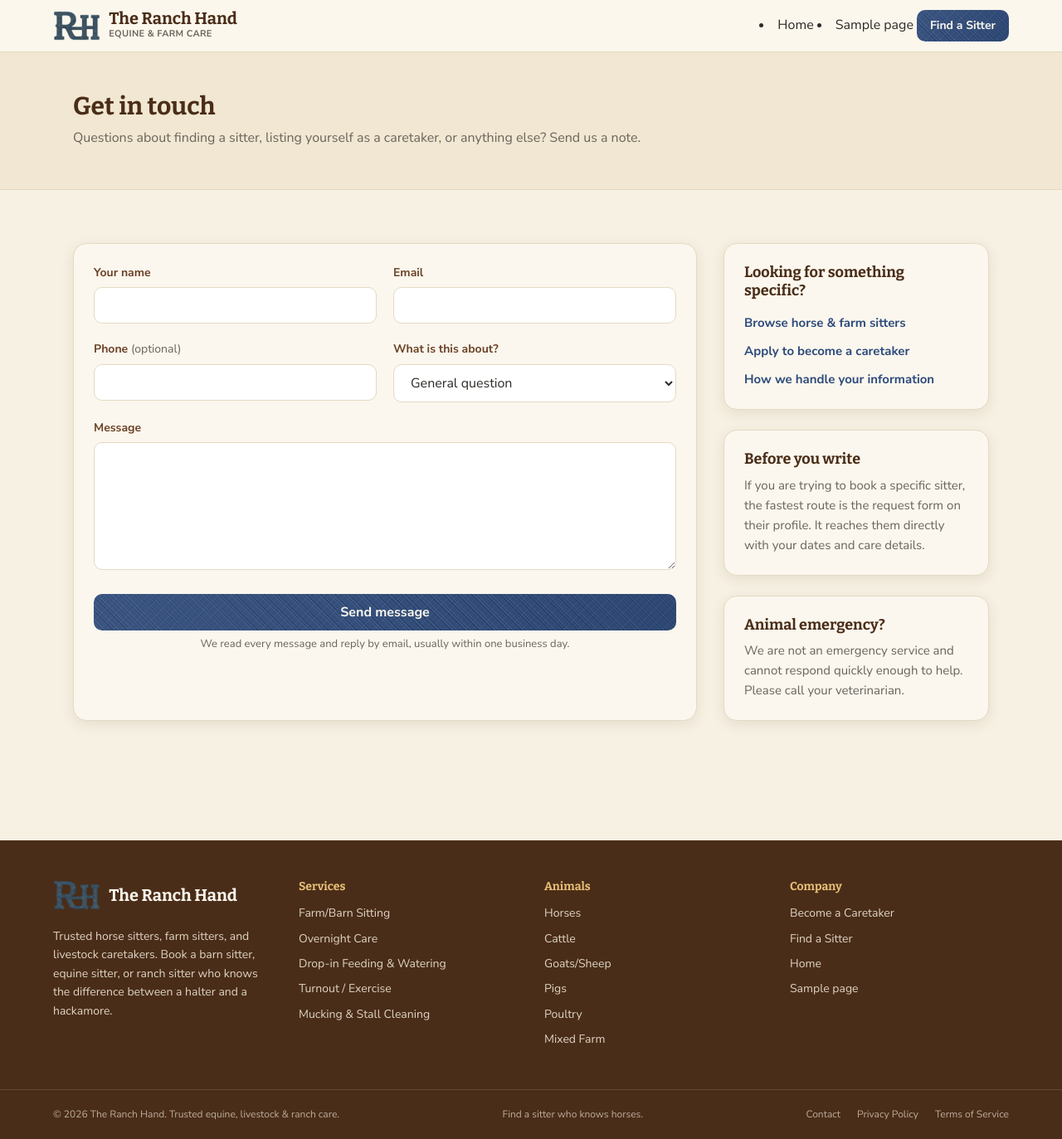
After one commit to nationcfh-a11y/The-Ranch-Hand, a WordPress theme: template wordpress/themes/the-ranch-hand/page-contact.php in a window 1280 px wide. The commit adds this page. Shown: the whole page at 83% size. Run offline with PHP 8.4 and a stand-in for WordPress, Linux system fonts and the light colour scheme; the site name, menu and one post (Sample post) are stand-ins, and other content is empty; some libraries are stand-ins or nearby versions.

Commit message:
Homepage: new hero + photo gallery; add Contact/Privacy/Terms pages
Hero & gallery (this session):
- Homepage hero swapped to the golden-hour herd photo (hero-home.webp, 2400w)
- New folder-driven "Life at the ranch" gallery on the homepage; drop images
  into assets/img/gallery/ to add more (trh_gallery_images() + masonry CSS)
- Seeded with the sepia cowgirl and the prior rodeo hero (reused, not discarded)

Site pages (from a prior session, now shipping):
- Auto-create & publish Contact, Privacy Policy, Terms pages (inc/pages.php,
  option-guarded/idempotent), contact template, footer legal nav, and a
  contact path in the lead handler
- Theme version bumped to 1.0.4

Co-Authored-By: Claude Opus 4.8 <noreply@anthropic.com>

```diff
--- a/wordpress/themes/the-ranch-hand/assets/css/theme.css
+++ b/wordpress/themes/the-ranch-hand/assets/css/theme.css
@@ -285,6 +285,23 @@ ul { margin: 0; }
    would otherwise interfere with the sticky header. */
 html, body { overflow-x: clip; }
 
+/* --- Homepage photo gallery (masonry via CSS columns; mixed portrait/landscape
+   photos keep their aspect ratio, no cropping). Add images by dropping files in
+   assets/img/gallery/ — see trh_gallery_images() in functions.php. ---------- */
+.photo-gallery { columns: 2; column-gap: 1rem; }
+@media (min-width: 640px)  { .photo-gallery { columns: 3; column-gap: 1.25rem; } }
+@media (min-width: 1024px) { .photo-gallery { columns: 4; } }
+.photo-item { margin: 0 0 1rem; break-inside: avoid; -webkit-column-break-inside: avoid; }
+@media (min-width: 640px) { .photo-item { margin-bottom: 1.25rem; } }
+.photo-item img {
+  display: block; width: 100%; height: auto;
+  border-radius: var(--radius-lg);
+  border: 1px solid var(--line);
+  box-shadow: var(--shadow-card);
+  transition: box-shadow .18s ease, transform .18s ease;
+}
+.photo-item img:hover { box-shadow: var(--shadow-pop); transform: translateY(-2px); }
+
 @media (max-width: 639px) {
   /* Comfortable, consistent vertical rhythm, smaller than the desktop 4rem. */
   .section { padding: 2.75rem 0; }
@@ -339,3 +356,14 @@ html, body { overflow-x: clip; }
 @media (max-width: 380px) {
   .grid-6 { grid-template-columns: 1fr; }
 }
+
+/* --- Contact page --------------------------------------------------------- */
+.contact-grid { display: grid; grid-template-columns: 1fr; gap: 2rem; }
+@media (min-width: 1024px) { .contact-grid { grid-template-columns: 1fr 320px; } }
+.contact-links { list-style: none; padding: 0; display: flex; flex-direction: column; gap: .625rem; font-size: .9375rem; }
+.contact-links a { color: var(--barn); font-weight: 700; }
+.contact-links a:hover { color: var(--barn-dark); }
+
+/* --- Footer: legal links -------------------------------------------------- */
+.footer-legal { display: flex; flex-wrap: wrap; justify-content: center; gap: .25rem 1.25rem; }
+.footer-legal a:hover { color: var(--cream-100); text-decoration: underline; }
--- a/wordpress/themes/the-ranch-hand/footer.php
+++ b/wordpress/themes/the-ranch-hand/footer.php
@@ -74,6 +74,11 @@ $trh_dir = trh_directory_url();
 		<div class="container-rh inner">
 			<p>© <?php echo esc_html( gmdate( 'Y' ) ); ?> The Ranch Hand. Trusted equine, livestock &amp; ranch care.</p>
 			<p>Find a sitter who knows horses.</p>
+			<nav class="footer-legal" aria-label="Legal">
+				<a href="<?php echo esc_url( home_url( '/contact/' ) ); ?>">Contact</a>
+				<a href="<?php echo esc_url( home_url( '/privacy-policy/' ) ); ?>">Privacy Policy</a>
+				<a href="<?php echo esc_url( home_url( '/terms/' ) ); ?>">Terms of Service</a>
+			</nav>
 		</div>
 	</div>
 </footer>
--- a/wordpress/themes/the-ranch-hand/inc/forms.php
+++ b/wordpress/themes/the-ranch-hand/inc/forms.php
@@ -55,7 +55,15 @@ function trh_handle_lead() {
 	}
 
 	$is_application = ( 'application' === $type );
-	$title = ( $is_application ? 'Application: ' : 'Booking request: ' ) . $name;
+	$is_contact     = ( 'contact' === $type );
+	if ( $is_application ) {
+		$prefix = 'Application: ';
+	} elseif ( $is_contact ) {
+		$prefix = 'Contact: ';
+	} else {
+		$prefix = 'Booking request: ';
+	}
+	$title = $prefix . $name;
 
 	$lead_id = wp_insert_post(
 		array(
@@ -74,7 +82,7 @@ function trh_handle_lead() {
 
 	// Notify the admin (fail-soft; a mail error never blocks the thank-you).
 	$lines = array(
-		'A new ' . ( $is_application ? 'caretaker application' : 'booking request' ) . ' came in from The Ranch Hand:',
+		'A new ' . ( $is_application ? 'caretaker application' : ( $is_contact ? 'contact message' : 'booking request' ) ) . ' came in from The Ranch Hand:',
 		'',
 		'Name:     ' . $name,
 		'Email:    ' . $email,
@@ -82,7 +90,7 @@ function trh_handle_lead() {
 	if ( $phone )     { $lines[] = 'Phone:    ' . $phone; }
 	if ( $location )  { $lines[] = 'Location: ' . $location; }
 	if ( $caretaker ) { $lines[] = 'Sitter:   ' . $caretaker; }
-	if ( $service )   { $lines[] = 'Service:  ' . $service; }
+	if ( $service )   { $lines[] = ( $is_contact ? 'Subject:  ' : 'Service:  ' ) . $service; }
 	if ( $dates )     { $lines[] = 'Dates:    ' . $dates; }
 	if ( $message )   { $lines[] = ''; $lines[] = 'Message:'; $lines[] = $message; }
 
--- /dev/null
+++ b/wordpress/themes/the-ranch-hand/inc/pages.php
@@ -0,0 +1,214 @@
+<?php
+/**
+ * Site pages the theme owns: Contact, Privacy Policy, Terms of Service.
+ *
+ * These three are linked from the footer, so they have to exist or the links
+ * 404. The theme was already activated on the live site, which means
+ * after_switch_theme (used by seed.php) will never fire again. So this runs on
+ * after_setup_theme behind an option guard, the same pattern as
+ * migrate-emdash.php: it creates the pages once, then no-ops forever.
+ *
+ * Contact gets its layout from page-contact.php (a template), so its
+ * post_content stays empty. Privacy Policy and Terms ship their text as real
+ * post_content rendered by page.php, so the owner (or a lawyer) can edit the
+ * wording in wp-admin without a code change and a deploy.
+ *
+ * Bump the option key (_v2, _v3) if these ever need to be re-created.
+ *
+ * @package The_Ranch_Hand
+ */
+
+if ( ! defined( 'ABSPATH' ) ) {
+	exit;
+}
+
+add_action( 'after_setup_theme', 'trh_ensure_site_pages' );
+function trh_ensure_site_pages() {
+	if ( get_option( 'trh_site_pages_v1' ) ) {
+		return;
+	}
+
+	$pages = array(
+		'contact'        => array( 'title' => 'Contact', 'content' => '' ),
+		'privacy-policy' => array( 'title' => 'Privacy Policy', 'content' => trh_privacy_policy_content() ),
+		'terms'          => array( 'title' => 'Terms of Service', 'content' => trh_terms_content() ),
+	);
+
+	$ids = array();
+
+	foreach ( $pages as $slug => $page ) {
+		$existing = get_page_by_path( $slug, OBJECT, 'page' );
+
+		if ( $existing ) {
+			$ids[ $slug ] = $existing->ID;
+			// Never clobber a page the owner already published and may have edited.
+			if ( 'publish' === $existing->post_status ) {
+				continue;
+			}
+			// WordPress ships a draft "Privacy Policy" page on new sites. Fill it in.
+			wp_update_post(
+				array(
+					'ID'           => $existing->ID,
+					'post_status'  => 'publish',
+					'post_title'   => $page['title'],
+					'post_content' => $page['content'],
+				)
+			);
+			continue;
+		}
+
+		$id = wp_insert_post(
+			array(
+				'post_type'      => 'page',
+				'post_status'    => 'publish',
+				'post_title'     => $page['title'],
+				'post_name'      => $slug,
+				'post_content'   => $page['content'],
+				'comment_status' => 'closed',
+				'ping_status'    => 'closed',
+			)
+		);
+		if ( $id && ! is_wp_error( $id ) ) {
+			$ids[ $slug ] = $id;
+		}
+	}
+
+	// Point WordPress's built-in privacy tooling at our page.
+	if ( ! empty( $ids['privacy-policy'] ) ) {
+		update_option( 'wp_page_for_privacy_policy', (int) $ids['privacy-policy'] );
+	}
+
+	update_option( 'trh_site_pages_v1', 1 );
+}
+
+/**
+ * Privacy policy copy, tailored to what this site actually does today:
+ * three lead-capture forms, Jetpack stats, no accounts, no payments.
+ */
+function trh_privacy_policy_content() {
+	$contact = esc_url( home_url( '/contact/' ) );
+	$date    = date_i18n( 'F j, Y' );
+
+	return <<<HTML
+<p><em>Last updated: {$date}</em></p>
+
+<p>The Ranch Hand ("we", "us") connects horse and farm animal owners with experienced sitters and caretakers. This policy explains what personal information we collect through this website, why we collect it, and what we do with it.</p>
+
+<h2>Information you give us</h2>
+<p>We collect information only when you choose to send it through one of our forms:</p>
+<ul>
+<li><strong>Booking requests.</strong> When you contact a sitter through their profile, we collect your name, email address, the service and dates you asked about, and any care details you write in the message.</li>
+<li><strong>Caretaker applications.</strong> When you apply to become a caretaker, we collect your name, email address, phone number, location, and the experience you describe.</li>
+<li><strong>Contact messages.</strong> When you use our contact form, we collect your name, email address, phone number if you provide one, and your message.</li>
+</ul>
+<p>You do not need an account to use this site, and we do not ask for payment details. We are not able to accept payments through this website.</p>
+
+<h2>Information collected automatically</h2>
+<p>Our host and analytics tools record standard technical data when you visit: IP address, browser and device type, pages viewed, and the site you arrived from. We use this to understand traffic and keep the site working, not to identify you personally.</p>
+
+<h2>How we use your information</h2>
+<ul>
+<li>To respond to your booking request, application, or question.</li>
+<li>To introduce you to a sitter you asked about, or to a horse or farm owner looking for care.</li>
+<li>To review caretaker applications.</li>
+<li>To operate, secure, and improve the site.</li>
+</ul>
+
+<h2>Who we share it with</h2>
+<p>We share your information only where it is necessary to do what you asked:</p>
+<ul>
+<li><strong>With the sitter you contacted.</strong> A booking request is meant to reach a caretaker, so the details you submit are shared with that person.</li>
+<li><strong>With service providers.</strong> Our website hosting, email delivery, and analytics providers process data on our behalf.</li>
+<li><strong>Where the law requires it</strong>, or to protect the safety, rights, or property of people or animals.</li>
+</ul>
+<p>We do not sell your personal information, and we do not share it with advertisers.</p>
+
+<h2>Cookies</h2>
+<p>This site uses cookies for basic functionality and for anonymous traffic statistics. You can block or delete cookies in your browser settings. Some parts of the site may not work correctly if you do.</p>
+
+<h2>How long we keep it</h2>
+<p>Booking requests, applications, and contact messages are stored so we can follow up and keep a record of introductions we have made. You can ask us to delete yours at any time.</p>
+
+<h2>Your choices</h2>
+<p>You can ask us to show you the information we hold about you, correct it, or delete it. Write to us through our <a href="{$contact}">contact page</a> and we will respond. If you are in a place with specific privacy rights, such as the EU, the UK, or California, those rights apply and we will honor them.</p>
+
+<h2>Children</h2>
+<p>This site is intended for adults. We do not knowingly collect information from anyone under 18. If you believe a child has sent us information, contact us and we will delete it.</p>
+
+<h2>Security</h2>
+<p>We take reasonable steps to protect the information you send us. No website can promise perfect security, so please do not send sensitive information such as financial or medical details through our forms.</p>
+
+<h2>Changes to this policy</h2>
+<p>If we change this policy we will update the date at the top of this page.</p>
+
+<h2>Contact us</h2>
+<p>Questions about privacy, or about the information we hold on you, can be sent through our <a href="{$contact}">contact page</a>.</p>
+HTML;
+}
+
+/**
+ * Terms of service copy. The core point is that The Ranch Hand introduces
+ * owners to sitters and is not itself a party to the care arrangement.
+ */
+function trh_terms_content() {
+	$contact = esc_url( home_url( '/contact/' ) );
+	$privacy = esc_url( home_url( '/privacy-policy/' ) );
+	$date    = date_i18n( 'F j, Y' );
+
+	return <<<HTML
+<p><em>Last updated: {$date}</em></p>
+
+<p>These terms govern your use of The Ranch Hand website. By using the site, or by sending us a booking request, application, or message, you agree to them. If you do not agree, please do not use the site.</p>
+
+<h2>What The Ranch Hand does</h2>
+<p>The Ranch Hand is a directory. We help horse and farm animal owners find sitters and caretakers, and we pass along the requests you send. We are an introduction service, and nothing more than that.</p>
+<p>We are <strong>not</strong> a party to any arrangement you make with a sitter or an owner. We do not supervise, direct, or control the care that is provided. Any agreement about dates, duties, rates, or payment is between you and the other person.</p>
+
+<h2>Sitters are independent</h2>
+<p>Caretakers listed on this site are independent individuals, not our employees, agents, or partners. They set their own rates, their own schedules, and their own terms.</p>
+
+<h2>Reviewing profiles is your responsibility</h2>
+<p>We review the applications we receive and ask caretakers to describe their experience honestly. We are not able to independently verify every claim, certification, or review, and we do not run background checks unless we say so explicitly.</p>
+<p>Before you leave animals in someone's care, please do your own checking. Meet the person, ask for references, confirm their experience with your species and situation, and put your expectations in writing. The same is true for caretakers deciding whether to accept a job.</p>
+
+<h2>Payments</h2>
+<p>No money changes hands through this website. We do not process payments, hold funds, or handle deposits. Any rates shown are what a caretaker has told us they charge, and are for guidance only. You arrange payment directly with the other person.</p>
+
+<h2>Who can use this site</h2>
+<p>You must be at least 18 years old and able to enter into a binding agreement.</p>
+
+<h2>What you send us</h2>
+<p>You are responsible for the accuracy of what you submit, and you confirm you have the right to send it. Do not submit anything false, misleading, unlawful, or belonging to someone else. We may edit or remove any listing or submission, and may decline or discontinue anyone's listing, at our discretion.</p>
+
+<h2>Acceptable use</h2>
+<p>Please do not use this site to harass anyone, to scrape or harvest contact details, to send unsolicited commercial messages, to impersonate another person, or to interfere with how the site runs.</p>
+
+<h2>Animal care and emergencies</h2>
+<p>Nothing on this site is veterinary advice. Owners are responsible for giving caretakers accurate feeding, medication, and emergency instructions, along with veterinary contact details and authorization for emergency treatment. In an emergency, contact a veterinarian.</p>
+
+<h2>Disclaimers</h2>
+<p>The site is provided as it is, without warranties of any kind. We do not promise that listings are accurate, current, or complete, that the site will be uninterrupted or error free, or that any introduction will lead to a satisfactory arrangement.</p>
+
+<h2>Limitation of liability</h2>
+<p>To the fullest extent the law allows, The Ranch Hand is not liable for any indirect, incidental, special, or consequential damages, or for any loss, injury, illness, or death of an animal or a person, arising out of your use of the site or out of any arrangement made through it. Our total liability for any claim is limited to the amount you paid us, which for use of this website is zero.</p>
+<p>Some places do not allow certain limitations, so parts of this section may not apply to you.</p>
+
+<h2>Indemnification</h2>
+<p>You agree to cover our reasonable costs if a claim is brought against us because of your use of the site, something you submitted, or a dispute between you and another user.</p>
+
+<h2>Links to other sites</h2>
+<p>Where we link to another website, we are not responsible for its content or its practices.</p>
+
+<h2>Privacy</h2>
+<p>Our <a href="{$privacy}">privacy policy</a> explains how we handle your personal information and forms part of these terms.</p>
+
+<h2>Governing law</h2>
+<p>These terms are governed by the laws of the state in which The Ranch Hand operates, without regard to its conflict of law rules. Disputes will be brought in the courts of that state.</p>
+
+<h2>Changes to these terms</h2>
+<p>We may update these terms. Continuing to use the site after we do means you accept the new version. The date at the top shows when they last changed.</p>
+
+<h2>Contact</h2>
+<p>Questions about these terms can be sent through our <a href="{$contact}">contact page</a>.</p>
+HTML;
+}
--- /dev/null
+++ b/wordpress/themes/the-ranch-hand/page-contact.php
@@ -0,0 +1,90 @@
+<?php
+/**
+ * Contact page. Feeds the same lead pipeline as the booking and application
+ * forms (inc/forms.php), tagged lead_type=contact so it lands in wp-admin ->
+ * Leads under its own heading.
+ *
+ * @package The_Ranch_Hand
+ */
+if ( ! defined( 'ABSPATH' ) ) { exit; }
+get_header();
+
+$trh_dir = trh_directory_url();
+?>
+
+<section class="page-hero">
+	<div class="container-rh">
+		<h1 class="display-lg">Get in touch</h1>
+		<p class="muted mt-2">Questions about finding a sitter, listing yourself as a caretaker, or anything else? Send us a note.</p>
+	</div>
+</section>
+
+<section class="section">
+	<div class="container-rh contact-grid">
+
+		<div class="card">
+			<?php trh_lead_notice(); ?>
+			<form action="<?php echo esc_url( admin_url( 'admin-post.php' ) ); ?>" method="post">
+				<input type="hidden" name="action" value="trh_lead" />
+				<input type="hidden" name="lead_type" value="contact" />
+				<?php wp_nonce_field( 'trh_lead', 'trh_lead_nonce' ); ?>
+				<p style="position:absolute;left:-9999px;" aria-hidden="true"><label>Website<input type="text" name="trh_website" tabindex="-1" autocomplete="off" /></label></p>
+
+				<div class="grid grid-2" style="gap:0 1.25rem;">
+					<div class="field">
+						<label class="label" for="ct-name">Your name</label>
+						<input class="input" type="text" id="ct-name" name="name" autocomplete="name" required />
+					</div>
+					<div class="field">
+						<label class="label" for="ct-email">Email</label>
+						<input class="input" type="email" id="ct-email" name="email" autocomplete="email" required />
+					</div>
+					<div class="field">
+						<label class="label" for="ct-phone">Phone <span class="muted" style="font-weight:400;">(optional)</span></label>
+						<input class="input" type="tel" id="ct-phone" name="phone" autocomplete="tel" />
+					</div>
+					<div class="field">
+						<label class="label" for="ct-subject">What is this about?</label>
+						<select class="select" id="ct-subject" name="service">
+							<option value="General question">General question</option>
+							<option value="Help finding a sitter">Help finding a sitter</option>
+							<option value="Becoming a caretaker">Becoming a caretaker</option>
+							<option value="Problem with the site">Problem with the site</option>
+							<option value="Something else">Something else</option>
+						</select>
+					</div>
+				</div>
+				<div class="field">
+					<label class="label" for="ct-msg">Message</label>
+					<textarea class="textarea" id="ct-msg" name="message" rows="6" required></textarea>
+				</div>
+				<button class="btn btn-primary" type="submit" style="width:100%;">Send message</button>
+				<p class="help text-center">We read every message and reply by email, usually within one business day.</p>
+			</form>
+		</div>
+
+		<aside class="contact-aside">
+			<div class="card">
+				<h2 style="font-size:1.125rem;">Looking for something specific?</h2>
+				<ul class="contact-links mt-4">
+					<li><a class="contact-link" href="<?php echo esc_url( $trh_dir ); ?>">Browse horse &amp; farm sitters</a></li>
+					<li><a class="contact-link" href="<?php echo esc_url( home_url( '/become-a-caretaker/' ) ); ?>">Apply to become a caretaker</a></li>
+					<li><a class="contact-link" href="<?php echo esc_url( home_url( '/privacy-policy/' ) ); ?>">How we handle your information</a></li>
+				</ul>
+			</div>
+
+			<div class="card mt-6">
+				<h2 style="font-size:1.125rem;">Before you write</h2>
+				<p class="muted mt-2" style="font-size:.9375rem;">If you are trying to book a specific sitter, the fastest route is the request form on their profile. It reaches them directly with your dates and care details.</p>
+			</div>
+
+			<div class="card mt-6">
+				<h2 style="font-size:1.125rem;">Animal emergency?</h2>
+				<p class="muted mt-2" style="font-size:.9375rem;">We are not an emergency service and cannot respond quickly enough to help. Please call your veterinarian.</p>
+			</div>
+		</aside>
+
+	</div>
+</section>
+
+<?php get_footer(); ?>
--- a/wordpress/themes/the-ranch-hand/style.css
+++ b/wordpress/themes/the-ranch-hand/style.css
@@ -4,7 +4,7 @@ Theme URI: https://github.com/nationcfh-a11y/The-Ranch-Hand
 Author: The Ranch Hand
 Author URI: https://theranchhand.com
 Description: Rustic Barn theme for The Ranch Hand, a marketplace connecting horse & farm-animal owners with trusted sitters and caretakers. Faithful port of the "Rustic Barn" design system.
-Version: 1.0.3
+Version: 1.0.4
 Requires at least: 6.0
 Tested up to: 6.5
 Requires PHP: 7.4
```
Also changed, not shown: wordpress/themes/the-ranch-hand/front-page.php (+18 -0 lines), wordpress/themes/the-ranch-hand/functions.php (+33 -1 lines), wordpress/themes/the-ranch-hand/assets/img/gallery/01-cowgirl-on-paint-horse.webp (renamed from wordpress/themes/the-ranch-hand/assets/img/ranch-cowgirl.webp), wordpress/themes/the-ranch-hand/assets/img/gallery/02-riders-in-the-arena.webp (added), wordpress/themes/the-ranch-hand/assets/img/hero-home.webp.
